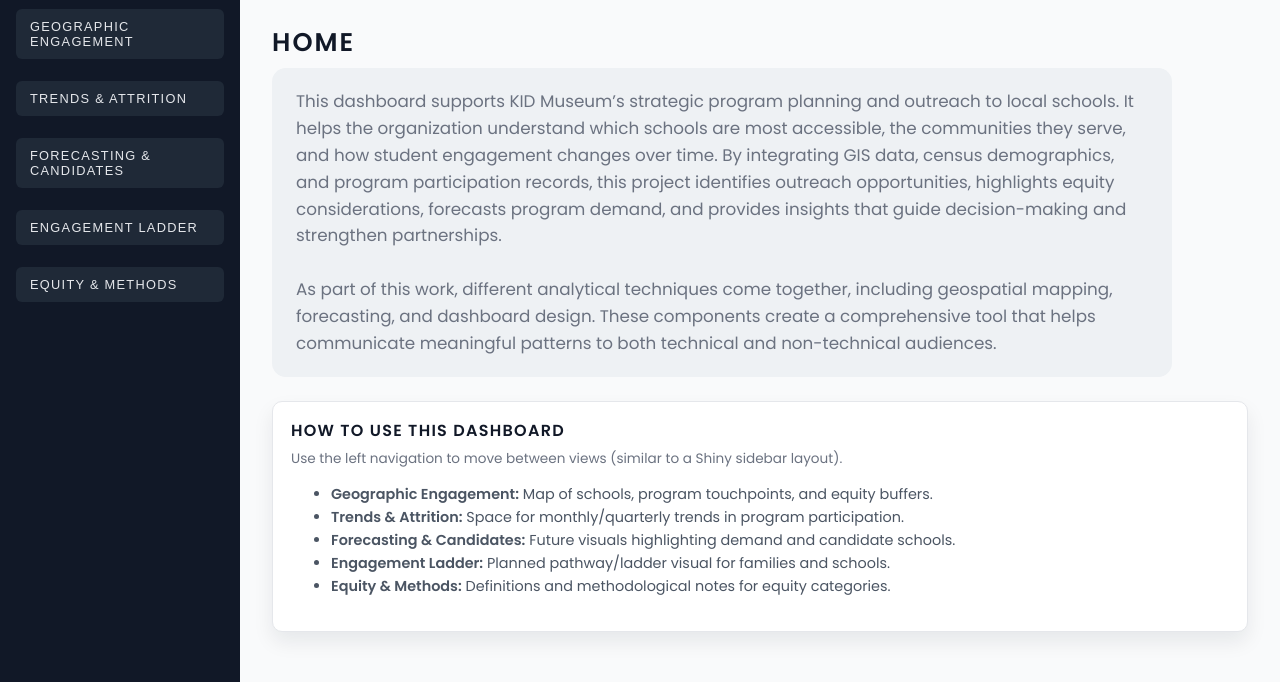
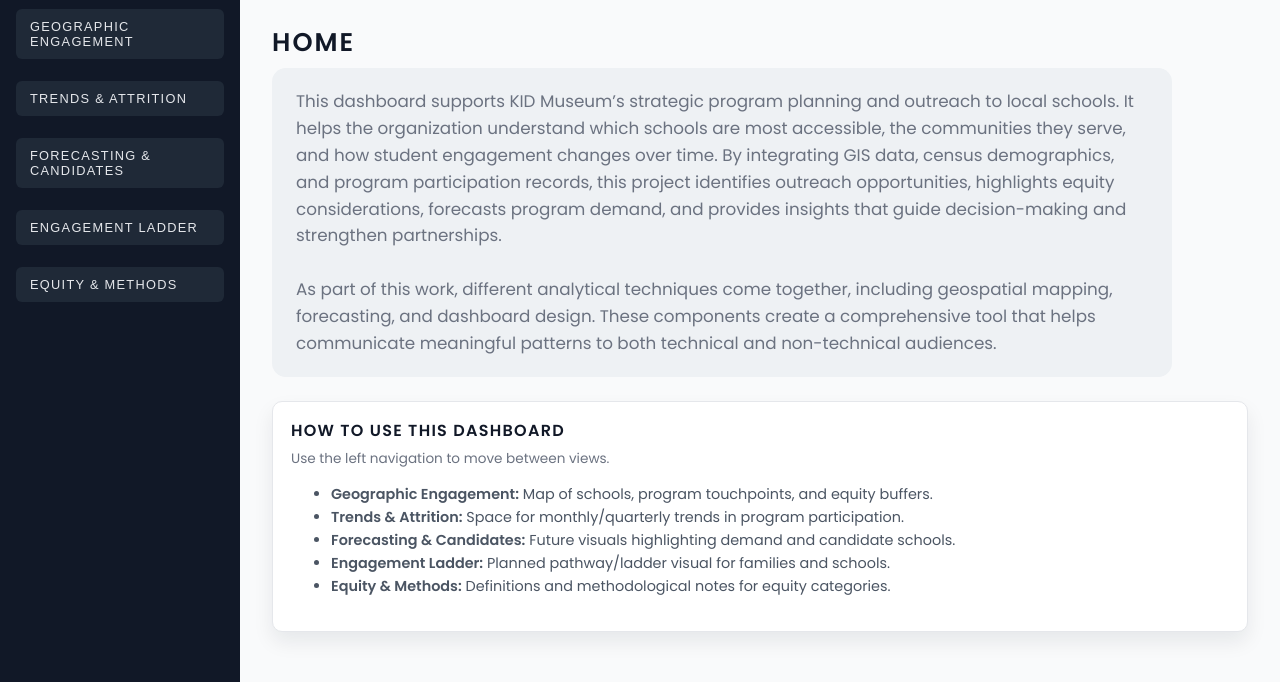
Before and after one commit to pherathm/KID_Museum_Web, a plain HTML site: page index.html in a window 1280 px wide. Shown: the part 122-804 px from the top of the page. Drawn offline with Linux system fonts and the light colour scheme.

Commit message:
Update index.html

```diff
--- a/index.html
+++ b/index.html
@@ -278,7 +278,7 @@
         <div class="card">
           <div class="card-title">How to use this dashboard</div>
           <div class="card-subtitle">
-            Use the left navigation to move between views (similar to a Shiny sidebar layout).
+            Use the left navigation to move between views.
           </div>
           <ul style="font-size:0.9rem; color:#4b5563; line-height:1.6;">
             <li><b>Geographic Engagement:</b> Map of schools, program touchpoints, and equity buffers.</li>
```
